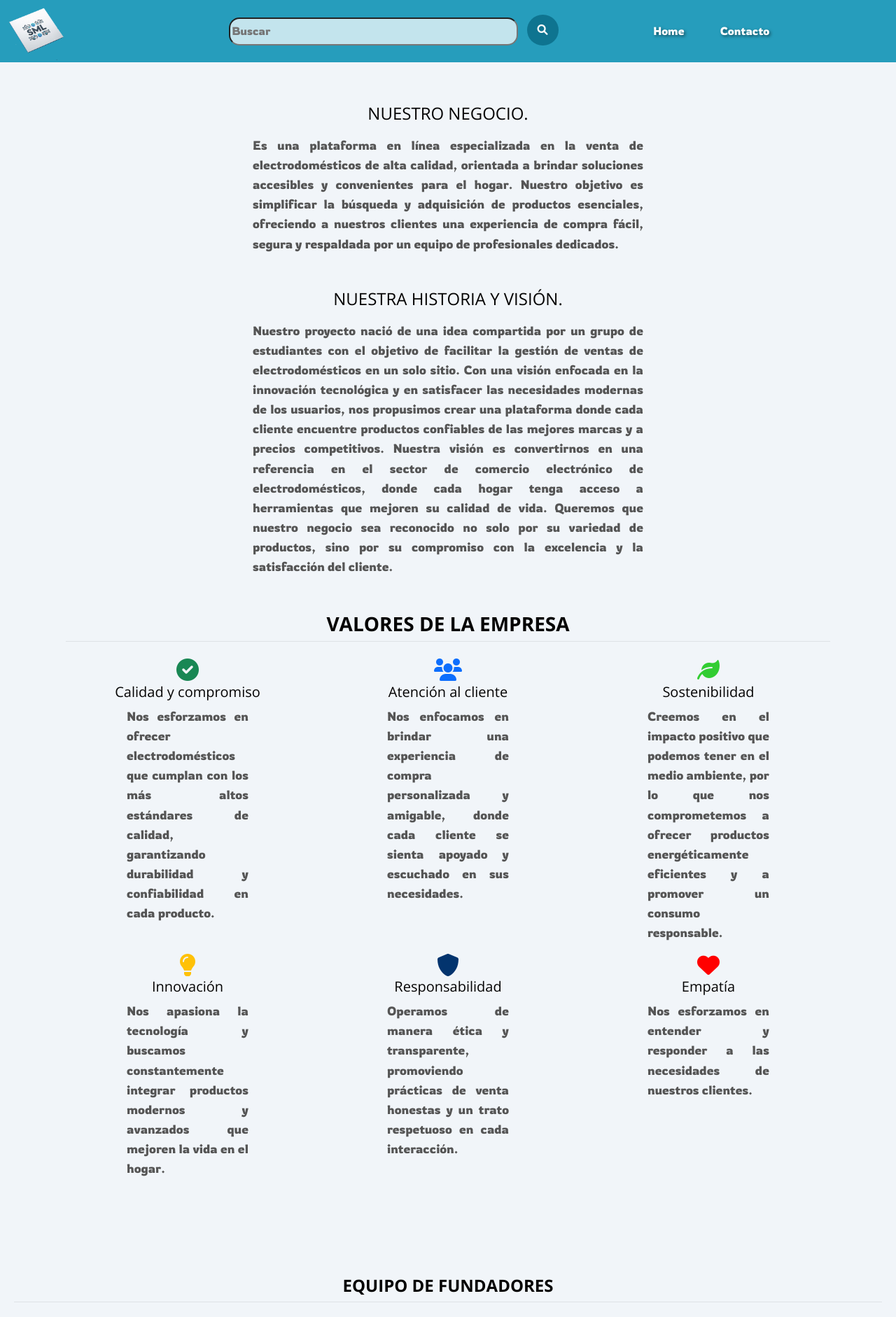
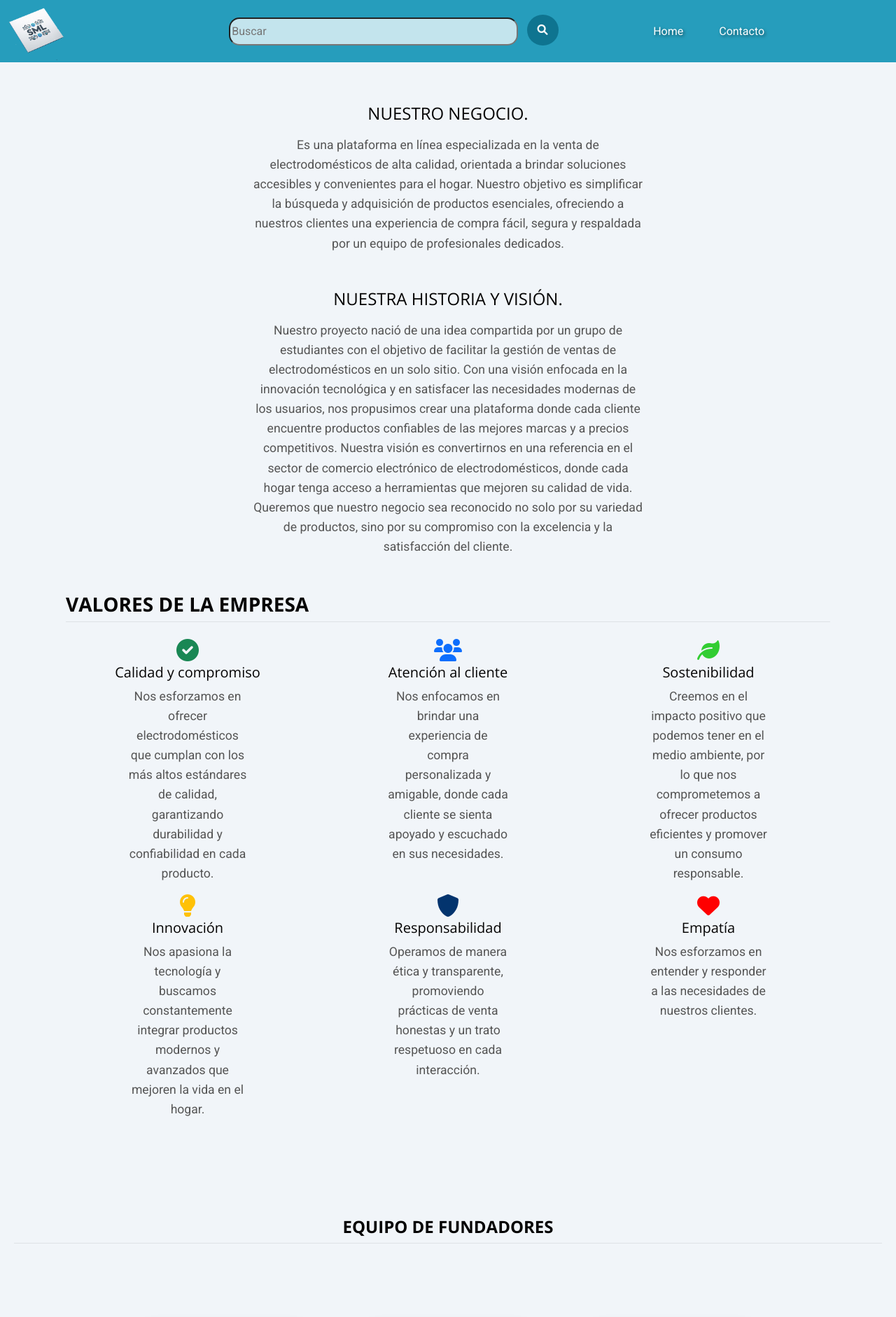
Before and after one commit to Abrill95/Hexacoders, a Django app: page /acercade/ in a window 1280 px wide. Shown: the top 1882 px of the page at 70% size. Run offline with Django 5.2, Linux system fonts and the light colour scheme; some web fonts are replaced.

Commit message:
Se realizaron modificaciones en el tipo de letra para index y acerca de, también se solucionó el problema del link del video de Youtube y se agregó el nombre de la aplicación.

```diff
--- a/teamHEXACODERS/core/static/core/css/estilos.css
+++ b/teamHEXACODERS/core/static/core/css/estilos.css
@@ -1,7 +1,7 @@
 @import url("https://fonts.googleapis.com/css2?family=Agdasima:wght@400;700&family=Akaya+Kanadaka&family=Rowdies:wght@300;400;700&display=swap");
 
 body {
-  font-family: "Rowdies", sans-serif;
+  font-family: "Roboto", sans-serif;
   background-color: #f1f5f9 !important;
   margin: 0;
   padding: 0;
@@ -137,7 +137,7 @@
 }
 
 main p {
-  text-align: justify;
+  text-align: center;
   width: 50%;
   font-size: 1.1em;
   color: #555;
--- a/teamHEXACODERS/core/static/core/css/estilosAcercade.css
+++ b/teamHEXACODERS/core/static/core/css/estilosAcercade.css
@@ -1,4 +1,12 @@
 /* Contenedor general */
+body {
+  font-family: "Roboto", sans-serif;
+}
+
+p {
+  font-family: "Roboto", sans-serif;
+}
+
 .container-acercade {
   margin-top: 10% !important;
   margin-bottom: 5%;
@@ -27,6 +35,12 @@
 }
 .text-red {
   color: #ff0000;
+}
+h3, p, .card-title, .card-text {
+  text-align: left;
+}
+h1, h2 {
+  text-align: center;
 }
 
 /**----  Tarjetas de presentación------**/
--- a/teamHEXACODERS/core/templates/core/acercade.html
+++ b/teamHEXACODERS/core/templates/core/acercade.html
@@ -4,7 +4,7 @@
   <head>
     <meta charset="UTF-8" />
     <meta name="viewport" content="width=device-width, initial-scale=1.0" />
-    <title>Nombre de la Aplicación</title>
+    <title>SML</title>
     <link rel="preconnect" href="https://fonts.googleapis.com" />
     <link rel="preconnect" href="https://fonts.gstatic.com" crossorigin />
     <link
@@ -15,6 +15,8 @@
       href="https://fonts.googleapis.com/css2?family=Montserrat:wght@400;700&family=Open+Sans:wght@400;700&display=swap"
       rel="stylesheet"
     />
+    <link href="https://fonts.googleapis.com/css2?family=Roboto:wght@400;700&display=swap" rel="stylesheet">
+
     <link
       href="https://cdn.jsdelivr.net/npm/bootstrap@5.3.3/dist/css/bootstrap.min.css"
       rel="stylesheet"
@@ -166,8 +168,7 @@
                   <p>
                     Creemos en el impacto positivo que podemos tener en el medio
                     ambiente, por lo que nos comprometemos a ofrecer productos
-                    energéticamente eficientes y a promover un consumo
-                    responsable.
+                    eficientes y promover un consumo responsable.
                   </p>
                 </div>
                 <div class="col-md-4 mb-3">
@@ -308,13 +309,7 @@
             <h4 class="fw-bold text-uppercase mb-4 border-bottom pb-2">
               Propósito del Negocio
             </h4>
-            <iframe
-              src="https://youtu.be/3mFID2IIA-s?si=MQ57mKa2S0VG7U3W"
-              width="400"
-              height="225"
-              allow="autoplay"
-              class="my-4"
-            ></iframe>
+            <iframe width="560" height="315" src="https://www.youtube.com/embed/3mFID2IIA-s?si=ZHjo7SRirGAlTn-r" title="YouTube video player" frameborder="0" allow="accelerometer; autoplay; clipboard-write; encrypted-media; gyroscope; picture-in-picture; web-share" referrerpolicy="strict-origin-when-cross-origin" allowfullscreen></iframe>
           </div>
         </div>
       </div>
--- a/teamHEXACODERS/core/templates/core/index.html
+++ b/teamHEXACODERS/core/templates/core/index.html
@@ -24,7 +24,7 @@
 
     <link rel="stylesheet" href="{% static 'core/css/estilos.css' %}" />
 
-    <title>Nombre de la Aplicación</title>
+    <title>SML</title>
   </head>
   <body>
     <header>
@@ -82,7 +82,7 @@
 
     <main>
       <section id="home">
-        <h1>Nombre de la Aplicación</h1>
+        <h1>SML</h1>
         <p>
           Lorem ipsum dolor sit amet consectetur adipisicing elit. Dignissimos
           ipsum quo harum tempora vitae voluptates veniam eum maxime consequatur
```
